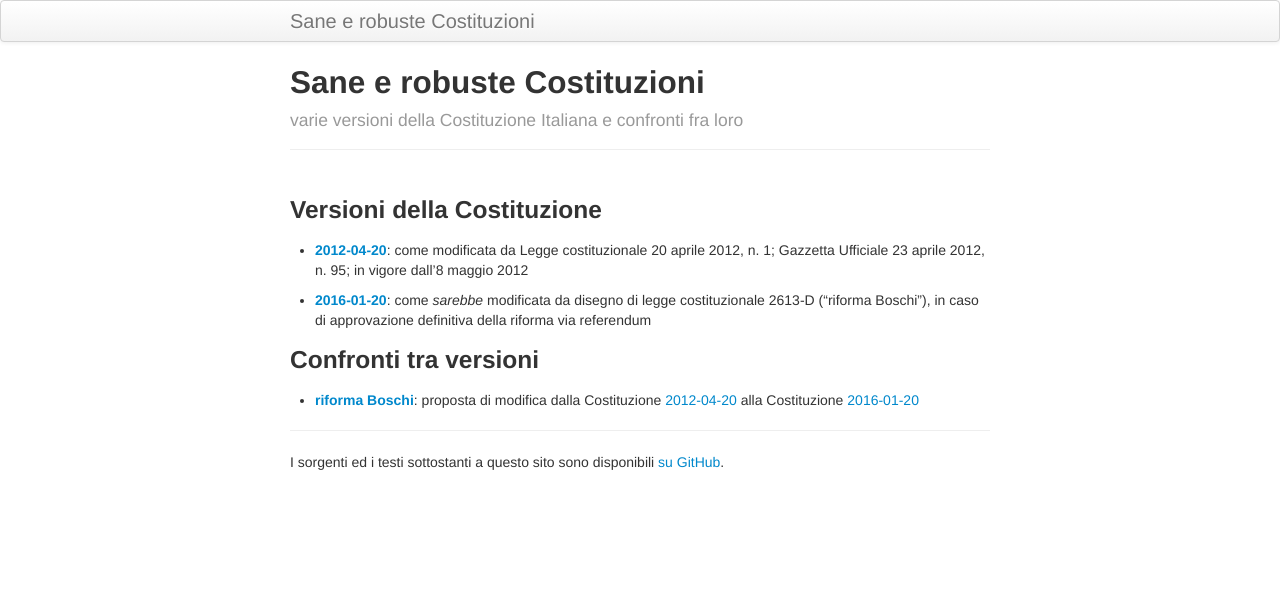
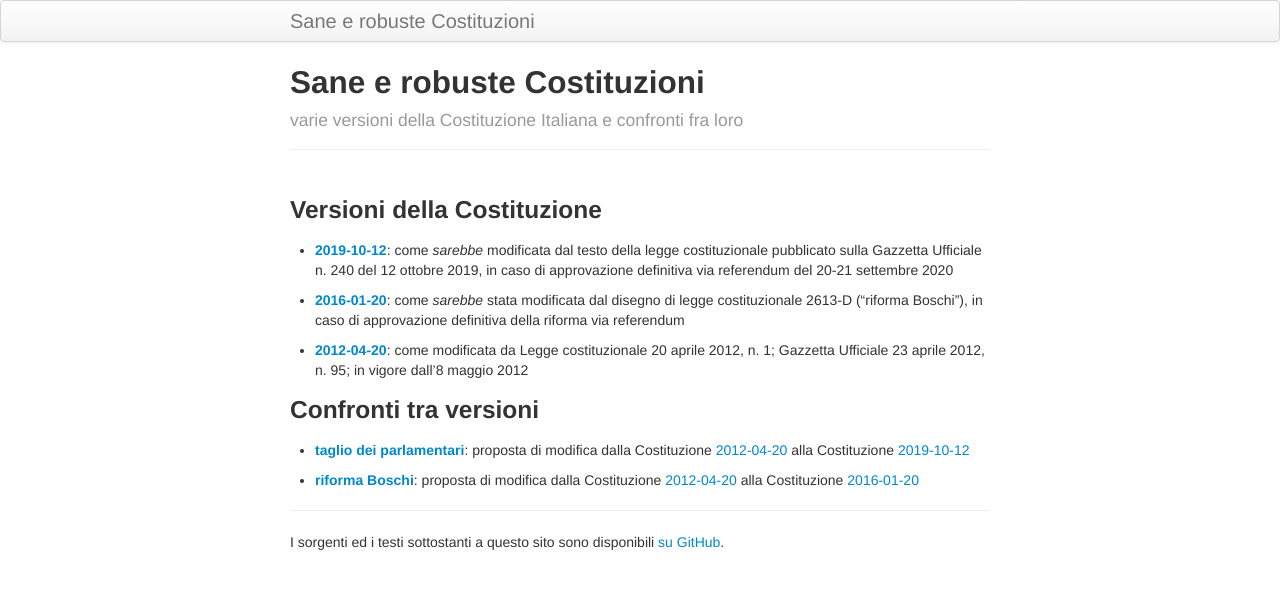
Before and after one commit to zacchiro/costituzione, a Jekyll site: the page built from index.md, in a window 1280 px wide. Shown: the top 589 px of the page. Built offline with Jekyll 4.4.1, drawn with Linux system fonts in a browser that asks for light colours.

Commit message:
index: update list of constitution versions and diffs

```diff
--- a/index.md
+++ b/index.md
@@ -6,16 +6,25 @@ tagline: varie versioni della Costituzione Italiana e confronti fra loro
 
 ### Versioni della Costituzione
 
+* **[2019-10-12](fulltext/2019-10-12)**: come *sarebbe* modificata dal testo
+  della legge costituzionale pubblicato sulla Gazzetta Ufficiale n. 240 del 12
+  ottobre 2019, in caso di approvazione definitiva via referendum del 20-21
+  settembre 2020
+
+* **[2016-01-20](fulltext/2016-01-20)**: come *sarebbe* stata modificata dal
+  disegno di legge costituzionale 2613-D ("riforma Boschi"), in caso di
+  approvazione definitiva della riforma via referendum
+
 * **[2012-04-20](fulltext/2012-04-20)**: come modificata da Legge
   costituzionale 20 aprile 2012, n. 1; Gazzetta Ufficiale 23 aprile 2012,
   n. 95; in vigore dall'8 maggio 2012
 
-* **[2016-01-20](fulltext/2016-01-20)**: come *sarebbe* modificata da disegno
-  di legge costituzionale 2613-D ("riforma Boschi"), in caso di approvazione
-  definitiva della riforma via referendum
-
 
 ### Confronti tra versioni
+
+* **[taglio dei parlamentari](diff/2012-04-20/2019-10-12)**: proposta di
+  modifica dalla Costituzione [2012-04-20](fulltext/2012-04-20) alla
+  Costituzione [2019-10-12](fulltext/2019-10-12)
 
 * **[riforma Boschi](diff/2012-04-20/2016-01-20)**: proposta di modifica dalla
   Costituzione [2012-04-20](fulltext/2012-04-20) alla Costituzione
```
